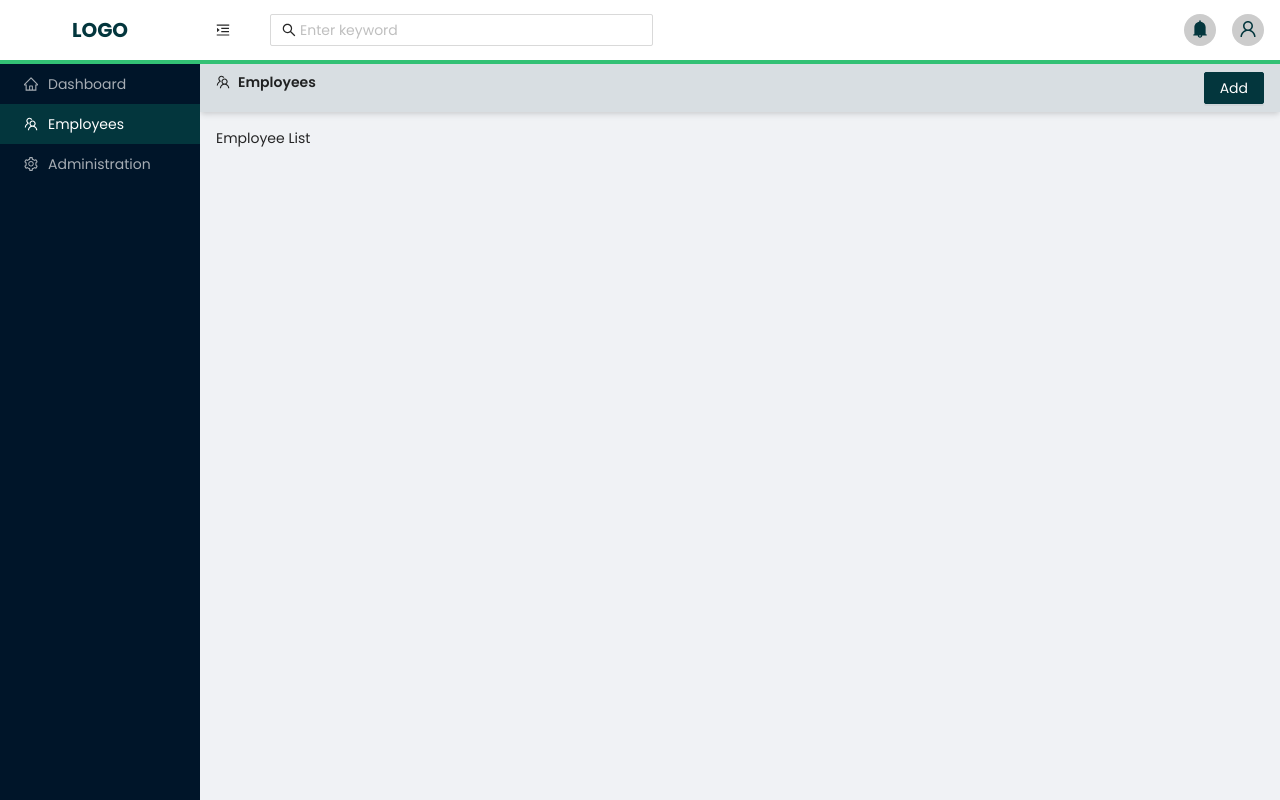
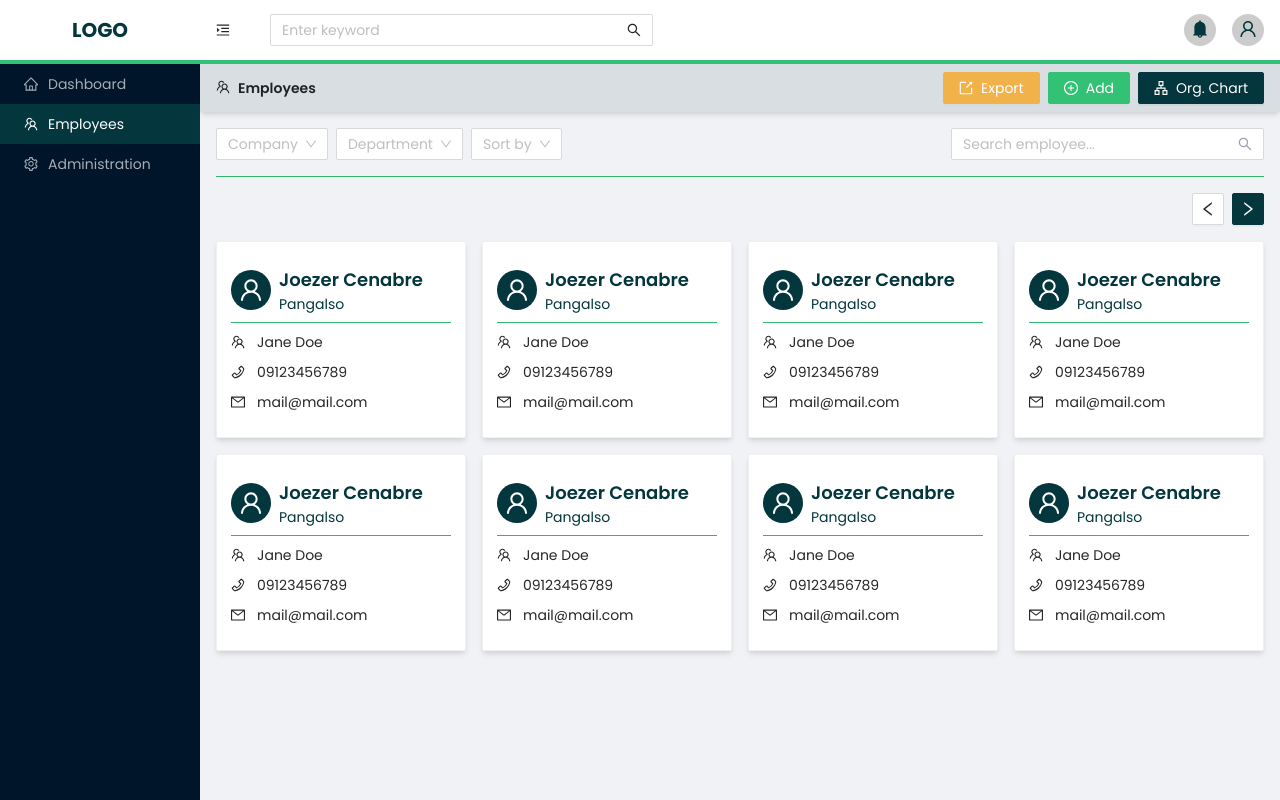
Before and after one commit to jyzrprgrmmr/hr-erp-react, a React (Create React App) app: page / in a window 1280 px wide. Both pictures are taken after a click on the item "Employees". Built offline with nearby package versions, Linux system fonts and the light colour scheme.

Commit message:
Added Employees Page

```diff
--- a/src/components/layout/Layout.tsx
+++ b/src/components/layout/Layout.tsx
@@ -38,7 +38,7 @@ const PageLayout: React.FC = ({ children }) => {
   }
 
   return (
-    <AntLayout className="h-screen w-screen">
+    <AntLayout className="h-screen w-screen fixed">
         <Sider trigger={null} collapsible collapsed={collapsed}>
           <div className="text-primary font-bold text-xl grid place-items-center h-16 w-full bg-white border-b-4 border-success">
             LOGO
@@ -58,7 +58,7 @@ const PageLayout: React.FC = ({ children }) => {
                 {collapsed ? <MenuUnfoldOutlined/> : <MenuUnfoldOutlined/> }
               </div>
               <div className="flex-1" >
-                <Input placeholder="Enter keyword"prefix={<SearchOutlined/>}/>
+                <Input placeholder="Enter keyword" suffix={<SearchOutlined/>}/>
               </div>
             </div>
             <div className="flex gap-x-4">
@@ -66,7 +66,7 @@ const PageLayout: React.FC = ({ children }) => {
               <Avatar icon={<UserOutlined className="text-primary cursor-pointer hover:text-white transition-all"/>}/>
             </div>
           </Header>
-          <Content>
+          <Content className="overflow-y-scroll">
             {activePage.title === "Dashboard" && <Dashboard/>}
             {activePage.title === "Employees" && <Employees/>}
             {activePage.title === "Administration" && <Administration/>}
--- a/src/components/layout/PageTitle.tsx
+++ b/src/components/layout/PageTitle.tsx
@@ -12,7 +12,7 @@ interface PageTitleProps{
 
 const PageTitle: React.FC<PageTitleProps> = ({pageInfo,extra}) => {
     return (
-        <div className="flex justify-between px-4 p-2 bg-primary bg-opacity-10 shadow-md">
+        <div className="flex justify-between px-4 p-2 bg-primary bg-opacity-10 shadow-md items-center">
             <div className="flex gap-x-2">
                 <div>{pageInfo.icon}</div>
                 <div className="font-semibold">{pageInfo.title}</div>
--- a/src/pages/employees/index.tsx
+++ b/src/pages/employees/index.tsx
@@ -1,5 +1,5 @@
-import { TeamOutlined } from '@ant-design/icons';
-import { Button } from 'antd';
+import { ApartmentOutlined, ExportOutlined, LeftOutlined, MailOutlined, PhoneOutlined, PlusCircleOutlined, RightOutlined, SearchOutlined, TeamOutlined, UserOutlined } from '@ant-design/icons';
+import { Avatar, Button, Card, Divider, Input, Select } from 'antd';
 import React from 'react';
 import PageTitle from 'src/components/layout/PageTitle';
 
@@ -7,18 +7,87 @@ interface indexProps{
 
 }
 
+const {Option} = Select;
+
 const Index: React.FC<indexProps> = () => {
 
     const buttons =
-    <>
-    <Button type="primary">Add</Button>
-    </>
+    <div className="flex gap-x-2">
+        <Button type="default" className="bg-warning text-white border-warning"><ExportOutlined/> Export</Button>
+        <Button type="default" className="bg-success text-white border-success"><PlusCircleOutlined/> Add</Button>
+        <Button type="primary"><ApartmentOutlined/> Org. Chart</Button>
+    </div>;
+
+    const employeeCard =
+    <Card className="shadow-md" bodyStyle={{paddingLeft: '14px',paddingRight: '14px'}}>
+        <div className="flex gap-x-2 items-center">
+            <Avatar className="bg-primary h-10 w-10" icon={<UserOutlined className="h-10 w-10 grid text-2xl place-items-center"/>}/>
+            <div>
+                <h3 className="font-semibold text-primary text-lg">Joezer Cenabre</h3>
+                <h3 className="text-primary text-sm">Pangalso</h3>
+            </div>
+        </div>
+
+        <Divider className="bg-success my-2"/>
+
+        <ul className="grid gap-y-2">
+            <li className="flex items-center gap-x-3"><TeamOutlined /> Jane Doe</li>
+            <li className="flex items-center gap-x-3"><PhoneOutlined /> 09123456789</li>
+            <li className="flex items-center gap-x-3"><MailOutlined /> mail@mail.com</li>
+        </ul>
+    </Card>
 
     return (
     <>
         <PageTitle pageInfo={{icon: <TeamOutlined/> , title: 'Employees'}} extra={buttons}/>
+
         <div className="m-4">
-            Employee List
+            <div className="flex justify-between items-center">
+                <div className="flex gap-x-2">
+                    <Select placeholder="Company">
+                        <Option value="1">Company 1</Option>
+                        <Option value="2">Company 2</Option>
+                        <Option value="3">Company 3</Option>
+                    </Select>
+
+                    <Select placeholder="Department">
+                        <Option value="1">Department 1</Option>
+                        <Option value="2">Department 2</Option>
+                        <Option value="3">Department 3</Option>
+                    </Select>
+
+                    <Select placeholder="Sort by">
+                        <Option value="1">Sort by 1</Option>
+                        <Option value="2">Sort by 2</Option>
+                    </Select>
+                </div>
+                <div>
+                    <Input placeholder="Search employee..." suffix={<SearchOutlined className="text-gray-400"/>}/>
+                </div>
+            </div>
+            <Divider className="bg-success my-4"/>
+
+            <div className="flex items-center justify-between">
+                <div className="flex gap-x-2">
+                    {/* <Button type="primary" icon={<AppstoreOutlined/>}/>
+                    <Button type="default" icon={<UnorderedListOutlined/>}/> */}
+                </div>
+                <div className="flex gap-x-2">
+                    <Button type="default" icon={<LeftOutlined/>}/>
+                    <Button type="primary" icon={<RightOutlined/>}/>
+                </div>
+            </div>
+
+            <div className="my-4 grid grid-cols-4 gap-4">
+                {employeeCard}
+                {employeeCard}
+                {employeeCard}
+                {employeeCard}
+                {employeeCard}
+                {employeeCard}
+                {employeeCard}
+                {employeeCard}
+            </div>
         </div>
     </>);
 }
```
